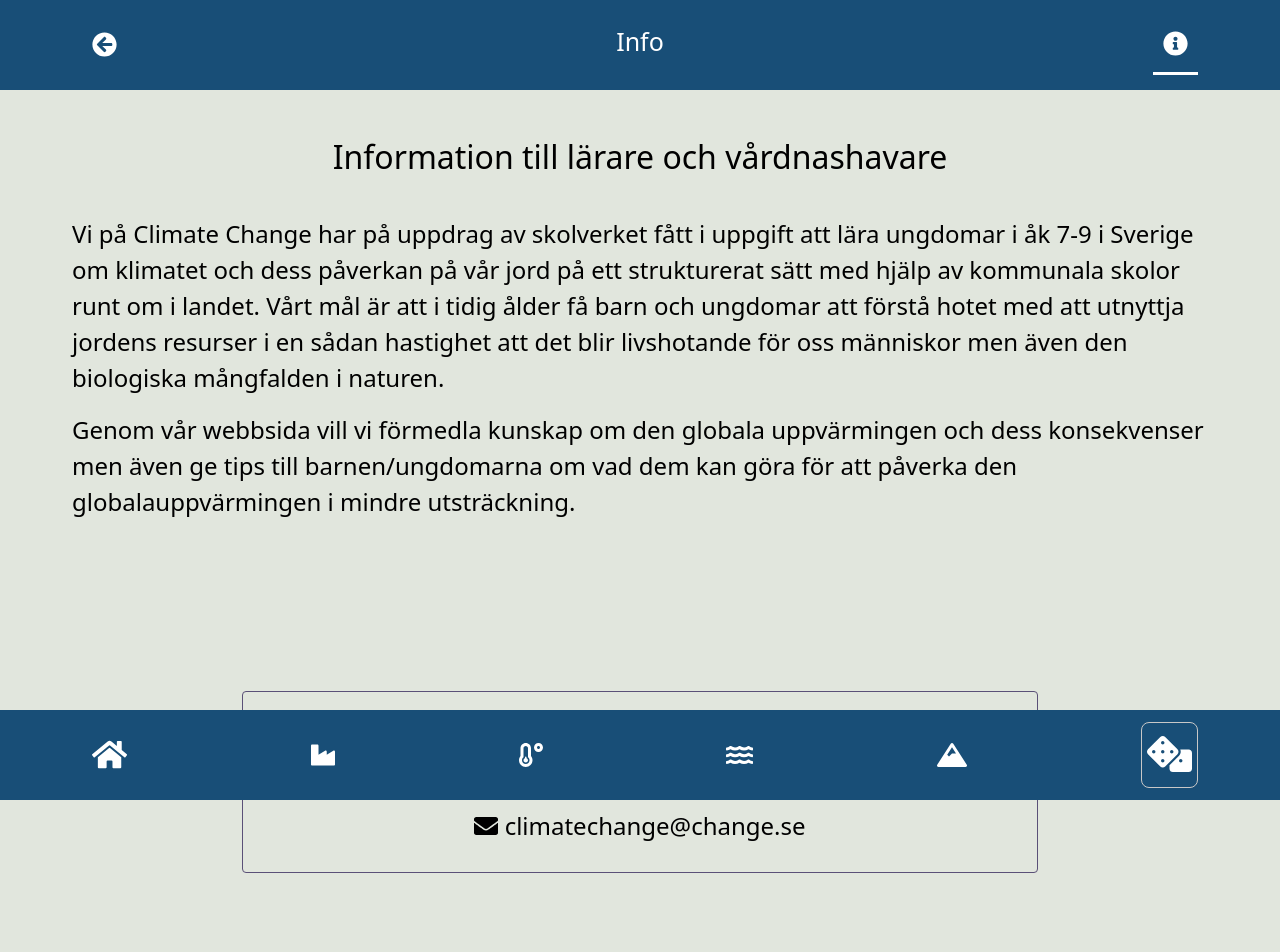
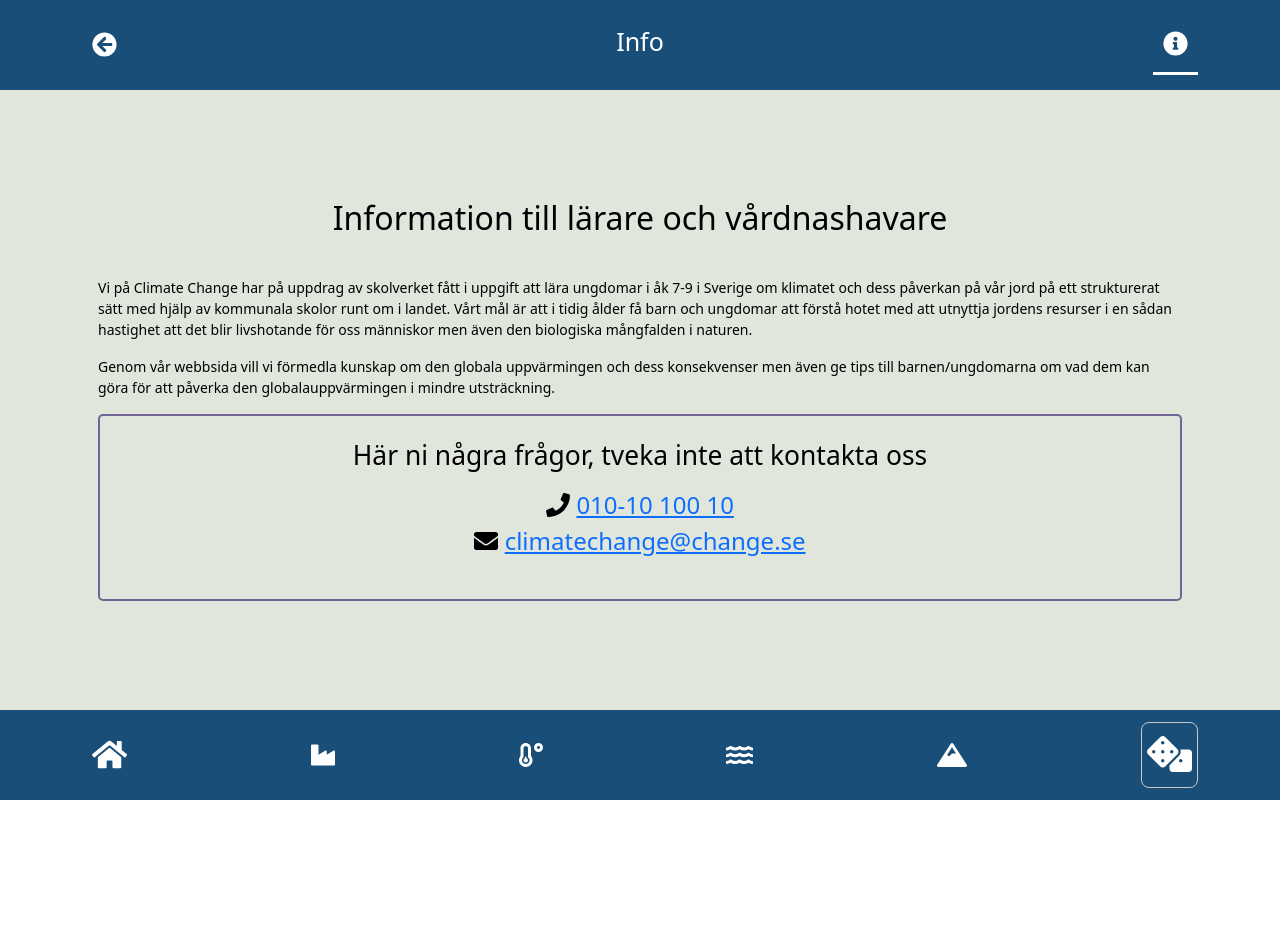
Before and after one commit to preeyaJo/group3project, a React (Create React App) app: page /info in a window 1280 px wide. Shown: the top 952 px of the page. After the commit the page ends 800 px from the top, so only its background shows below. Built offline with nearby package versions, Linux system fonts and the light colour scheme.

Commit message:
Lindas jahgdhdh

```diff
--- a/src/App.css
+++ b/src/App.css
@@ -12,6 +12,11 @@
   font-size: calc(8px + 2vmin);
   color: white;
 }
+
+p{
+  font-size: 14px;
+}
+
 .GlobalHeader{
   background-color: #184e77;
   height: 90px;
@@ -25,6 +30,7 @@
   height: 90px;
 }
 .extraSpacing{
+  margin-top: 7em;
   margin-bottom: 7em;
 
 }
@@ -122,3 +128,26 @@
 .groupNames3 {
   font-size: 14px;
 }
+
+
+/* Info view */
+.infoText{
+  color: black;
+  text-align: left;
+}
+
+.infoContact{
+  border: 2px solid #716595;
+  border-radius: 5px;
+  text-align: center;
+  padding: 1em;
+}
+
+.borderPruple{
+  border: 2px solid #716595 !important;
+  border-radius: 5px !important;
+}
+
+.quizFix{
+  width: auto;
+}
--- a/src/Components/GlobalHeader.js
+++ b/src/Components/GlobalHeader.js
@@ -17,7 +17,7 @@ import {
 function GlobalHeader() {
   const history = useHistory();
   return (
-    <Navbar className="GlobalHeader">
+    <Navbar className="GlobalHeader" fixed="top">
       <Container>
         <Router>
           {/* Tillbakaknapp till tidigare view. */}
--- a/src/Components/Info.js
+++ /dev/null
@@ -1,49 +0,0 @@
-import "../Info.css";
-import "bootstrap/dist/css/bootstrap.min.css";
-import { FontAwesomeIcon } from "@fortawesome/react-fontawesome";
-import { faPhone } from "@fortawesome/free-solid-svg-icons";
-import { faEnvelope } from "@fortawesome/free-solid-svg-icons";
-import { Link } from "react-router-dom";
-import Button from "react-bootstrap/Button";
-
-const information = [
-  {
-    calls: "information",
-    info1: "Vi på Climate Change har på uppdrag av skolverket fått i uppgift att lära ungdomar i åk 7-9 i Sverige om klimatet och dess påverkan på vår jord på ett strukturerat sätt med hjälp av kommunala skolor runt om i landet. Vårt mål är att i tidig ålder få barn och ungdomar att förstå hotet med att utnyttja jordens resurser i en sådan hastighet att det blir livshotande för oss människor men även den biologiska mångfalden i naturen.",
-    info2: "Genom vår webbsida vill vi förmedla kunskap om den globala uppvärmingen och dess konsekvenser men även ge tips till barnen/ungdomarna om vad dem kan göra för att påverka den globalauppvärmingen i mindre utsträckning.",
-    info3: "Här ni några frågor, tveka inte att kontakta oss",
-  },
-];
-
-function informations(props) {
-  const data = information.find((p) => p.calls=== props.calls)
-
-  return (
-      <div>
-    <div className="information">
-      {" "}
-      <h2 className="info-head">Information till lärare och vårdnashavare</h2>
-
-        <p>{data.info1}</p>
-        <p>{data.info2}</p>
-
-      <div className="contact Show-score QuizItem rounded text-center text-secondary d-flex flex-column justify-content-center align-items-center">
-        <p>{data.info3}</p>
-        <p>
-          <FontAwesomeIcon icon={faPhone} /> 010-10 100 10
-        </p>
-        <p>
-          <FontAwesomeIcon icon={faEnvelope} /> climatechange@change.se
-        </p>
-      </div>
-      </div>
-
-      <Link to="/">
-        <Button className="knapp m-2">Tillbaka till hem</Button>
-      </Link>
-
-    </div>
-  );
-}
-
-export default informations;
--- a/src/Info.css
+++ b/src/Info.css
@@ -22,9 +22,6 @@ text-align: initial !important;
 
 }
 
-.m-2{
-  margin: 3em !important;
-}
 
 
 .contact{
--- a/src/Quiz/QuizItem.js
+++ b/src/Quiz/QuizItem.js
@@ -1,4 +1,5 @@
 import React, { useState } from "react";
+import "../App.css";
 import { Link } from "react-router-dom";
 import { Button } from "react-bootstrap";
 import questionsArray from "./questions.json";
--- a/src/Views/HighScore.js
+++ b/src/Views/HighScore.js
@@ -45,8 +45,8 @@ export function HighScore() {
   return (
     <div className="container">
       <GlobalHeader />
-      <div className="Show-score QuizItem rounded text-center text-secondary d-flex flex-column justify-content-center align-items-center">
-        <h1 className="mb-4">Highscore</h1>
+      <div className="borderPruple Show-score QuizItem rounded text-center text-secondary d-flex flex-column justify-content-center align-items-center">
+        <h2 className="mb-4">Highscore</h2>
         {showHighScore}
 
         <Link to="/quiz">
--- a/src/Views/Info.js
+++ b/src/Views/Info.js
@@ -1,20 +1,49 @@
-import Info from "../Components/Info";
+
 import React from "react";
+
+
+
+/* Import internal sources */
 import "../App.css";
 import "../Info.css";
-import "bootstrap/dist/css/bootstrap.min.css";
 import GlobalHeader from "../Components/GlobalHeader";
 import BottomMenu from "../Components/BottomMenu";
 
+/* Import bootstrap style */
+import "bootstrap/dist/css/bootstrap.min.css";
+
+/* Import icons */
+import { FontAwesomeIcon } from "@fortawesome/react-fontawesome";
+import { faPhone } from "@fortawesome/free-solid-svg-icons";
+import { faEnvelope } from "@fortawesome/free-solid-svg-icons";
+
+
+
+
 export function Information() {
+
   return (
     <div>
-      {/*Komponent för global header*/}
       <GlobalHeader />
-      <Info calls="information" />
+      <div className="container extraSpacing">
+      <div className="m-3 infoText">
+      <h2>Information till lärare och vårdnashavare</h2>
+      <p>Vi på Climate Change har på uppdrag av skolverket fått i uppgift att lära ungdomar i åk 7-9 i Sverige om klimatet och dess påverkan på vår jord på ett strukturerat sätt med hjälp av kommunala skolor runt om i landet. Vårt mål är att i tidig ålder få barn och ungdomar att förstå hotet med att utnyttja jordens resurser i en sådan hastighet att det blir livshotande för oss människor men även den biologiska mångfalden i naturen.</p>
+      <p>Genom vår webbsida vill vi förmedla kunskap om den globala uppvärmingen och dess konsekvenser men även ge tips till barnen/ungdomarna om vad dem kan göra för att påverka den globalauppvärmingen i mindre utsträckning.</p>
+
+      <div className="infoContact">
+      <h3>Här ni några frågor, tveka inte att kontakta oss</h3>
+      <div><FontAwesomeIcon icon={faPhone}/> <a href="tel:000-0000000">010-10 100 10</a></div>
+      <address><FontAwesomeIcon icon={faEnvelope} /> <a href="mailto:climatechange@change.se">climatechange@change.se</a></address>
+      </div>
+      </div>
+
+      </div>
       <BottomMenu />
     </div>
   );
 }
 
+
+
 export default Information;
--- a/src/Views/Quiz.js
+++ b/src/Views/Quiz.js
@@ -11,14 +11,20 @@ import QuizList from "../Quiz/QuizItem"; /* skall döpas om till QuizItem.js */
 
 export function Quiz() {
   return (
-    <div className="container">
+    <div  className="container quizFix">
       <GlobalHeader />
+    <div>
+
       <QuizList />
-      {/*Komponent för bottenmeny*/}
-      <BottomMenu />
+
+
       {/*       <Link to="/result">
         <Button className="m-3">Resultat</Button>
       </Link> */}
+
+    </div>
+    {/*Komponent för bottenmeny*/}
+    <BottomMenu />
     </div>
   );
 }
--- a/src/Views/QuizLobby.js
+++ b/src/Views/QuizLobby.js
@@ -13,7 +13,7 @@ export function QuizLobby() {
   return (
     <div className="container">
       <GlobalHeader />
-      <div className="Show-score QuizItem rounded text-center text-secondary d-flex flex-column justify-content-center align-items-center">
+      <div className="borderPruple Show-score QuizItem rounded text-center text-secondary d-flex flex-column justify-content-center align-items-center">
         <img src="dice-solid.png" alt="A pointy tower" className=" my-3" />
         <div className=" d-flex flex-column justify-content-center align-items-center">
           <Link to="/quiz">
```
Also changed, not shown: src/Views/CCTopics.js (deleted, +0 -23 lines).
